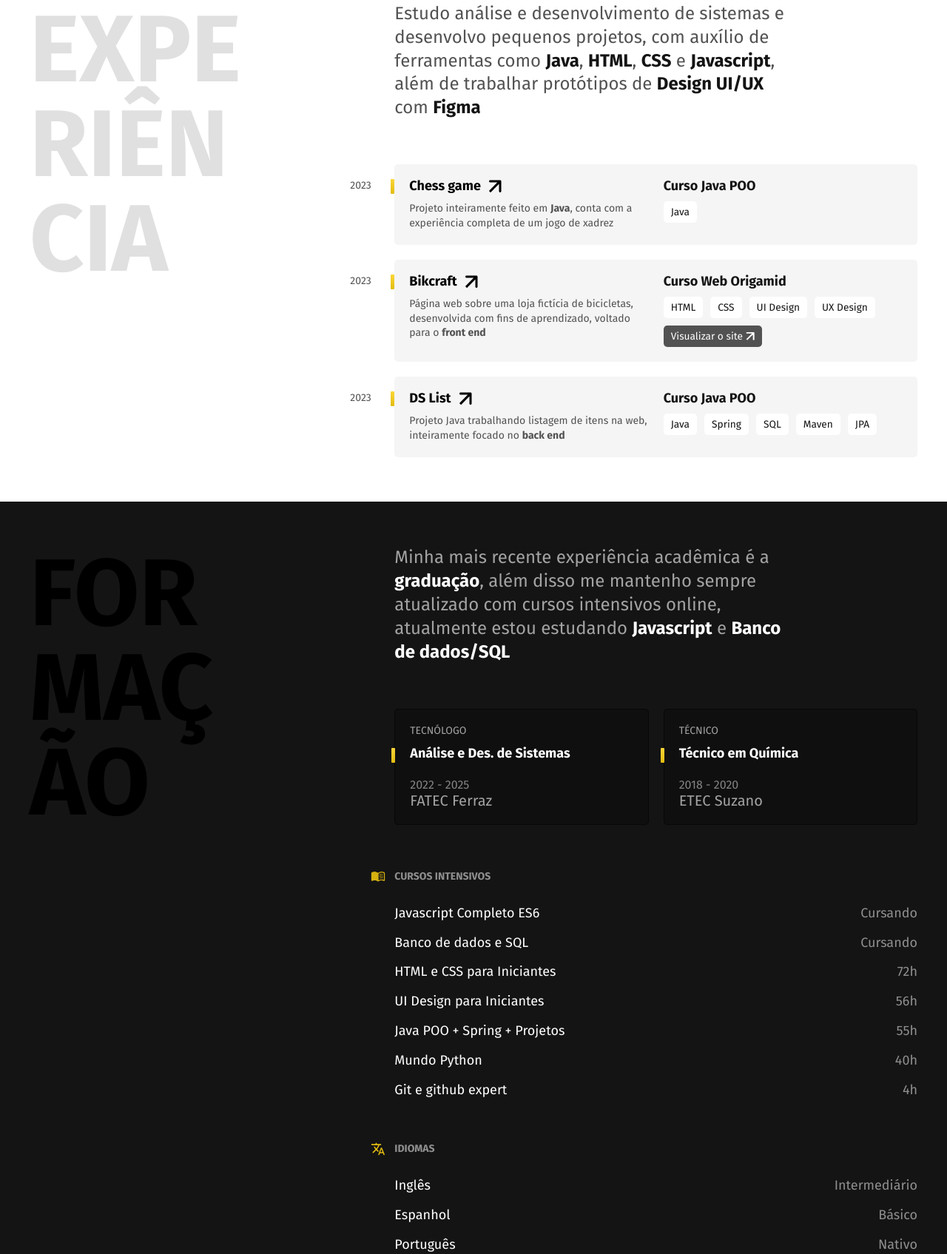
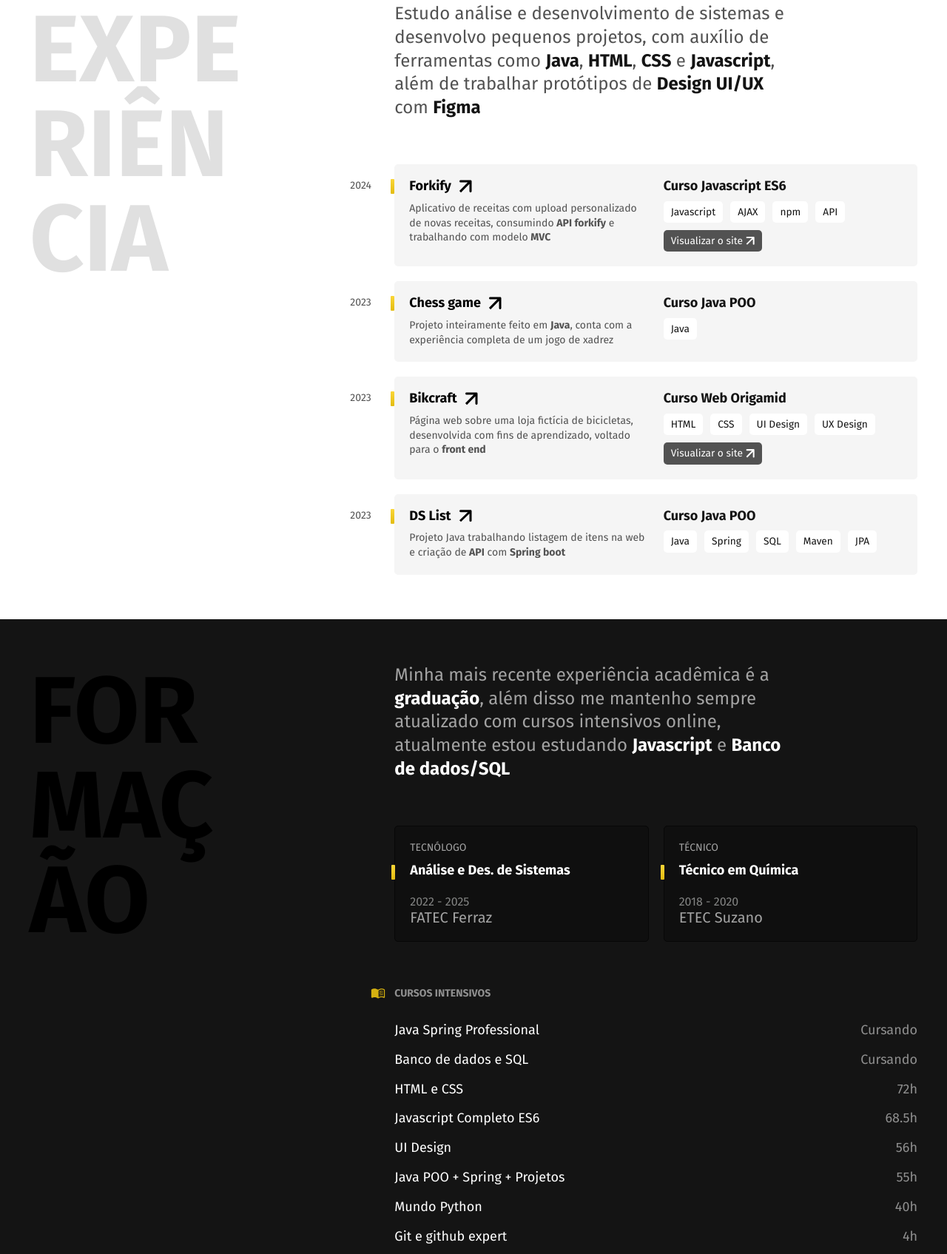
Before and after one commit to nexola/portfolio-website, a website: page index.html in a window 1280 px wide. Shown: the part 738-2433 px from the top of the page at 74% size. Drawn offline with Linux system fonts and the light colour scheme.

Commit message:
Curso JS finalizado

```diff
--- a/index.html
+++ b/index.html
@@ -47,6 +47,20 @@
       </p>
 
       <div class="projeto">
+        <span class="projeto-ano">2024</span>
+        <h3 class="projeto-titulo"><a href="https://github.com/nexola/forkify" target="_blank">Forkify<img src="./Imagens/new-tab.svg" alt=""></a></h3>
+        <span class="projeto-titulo">Curso Javascript ES6</span>
+        <p class="projeto-texto">Aplicativo de receitas com upload personalizado de novas receitas, consumindo <strong>API forkify</strong> e trabalhando com modelo <strong>MVC</strong></p>
+        <ul class="projeto-habilidades">
+          <li>Javascript</li>
+          <li>AJAX</li>
+          <li>npm</li>
+          <li>API</li>
+          <li class="link"><a href="https://nexola-forkify.netlify.app/" target="_blank">Visualizar o site <img src="./Imagens/new-tab-w.svg" alt=""></a></a></li>
+        </ul>
+      </div>
+
+      <div class="projeto">
         <span class="projeto-ano">2023</span>
         <h3 class="projeto-titulo"><a href="https://github.com/nexola/chess-system-java" target="_blank">Chess game<img src="./Imagens/new-tab.svg" alt=""></a></h3>
         <span class="projeto-titulo">Curso Java POO</span>
@@ -66,7 +80,7 @@
           <li>CSS</li>
           <li>UI Design</li>
           <li>UX Design</li>
-          <li class="link"><a href="https://nexola.github.io/bikcraft/">Visualizar o site <img src="./Imagens/new-tab-w.svg" alt=""></a></a></li>
+          <li class="link"><a href="https://nexola.github.io/bikcraft/" target="_blank">Visualizar o site <img src="./Imagens/new-tab-w.svg" alt=""></a></a></li>
         </ul>
       </div>
 
@@ -74,7 +88,7 @@
         <span class="projeto-ano">2023</span>
         <h3 class="projeto-titulo"><a href="https://github.com/nexola/dslist" target="_blank">DS List<img src="./Imagens/new-tab.svg" alt=""></a></h3>
         <span class="projeto-titulo">Curso Java POO</span>
-        <p class="projeto-texto">Projeto Java trabalhando listagem de itens na web, inteiramente focado no <strong>back end</strong></p>
+        <p class="projeto-texto">Projeto Java trabalhando listagem de itens na web e criação de <strong>API</strong> com <strong>Spring boot</strong></p>
         <ul class="projeto-habilidades">
           <li>Java</li>
           <li>Spring</li>
@@ -113,10 +127,11 @@
           <div class="cursos">
             <h3>Cursos Intensivos</h3>
             <ul>
-              <li>Javascript Completo ES6<span>Cursando</span></li>
+              <li>Java Spring Professional<span>Cursando</span></li>
               <li>Banco de dados e SQL<span>Cursando</span></li>
-              <li>HTML e CSS para Iniciantes<span>72h</span></li>
-              <li>UI Design para Iniciantes<span>56h</span></li>
+              <li>HTML e CSS<span>72h</span></li>
+              <li>Javascript Completo ES6<span>68.5h</span></li>
+              <li>UI Design<span>56h</span></li>
               <li>Java POO + Spring + Projetos<span>55h</span></li>
               <li>Mundo Python<span>40h</span></li>
               <li>Git e github expert<span>4h</span></li>
@@ -150,7 +165,7 @@
     <div class="footer-container">
       <h2 class="subtitulo">Contato</h2>
       <div>
-        <p class="footer-texto">Estou disponível para projetos e oportunidades de <strong>estágio</strong>/<strong>vagas júnior</strong>. Entre em contato comigo para marcarmos uma conversa.</p>
+        <p class="footer-texto">Estou disponível para projetos e oportunidades de <strong>estágio</strong>/<strong>vaga integral</strong>. Entre em contato comigo para marcarmos uma conversa.</p>
         <ul class="footer-contato">
           <li class="email">vitormatheusfv@gmail.com</li>
           <li class="telefone">+55 11 95076-5194</li>
```
Also changed, not shown: 2 other files.
